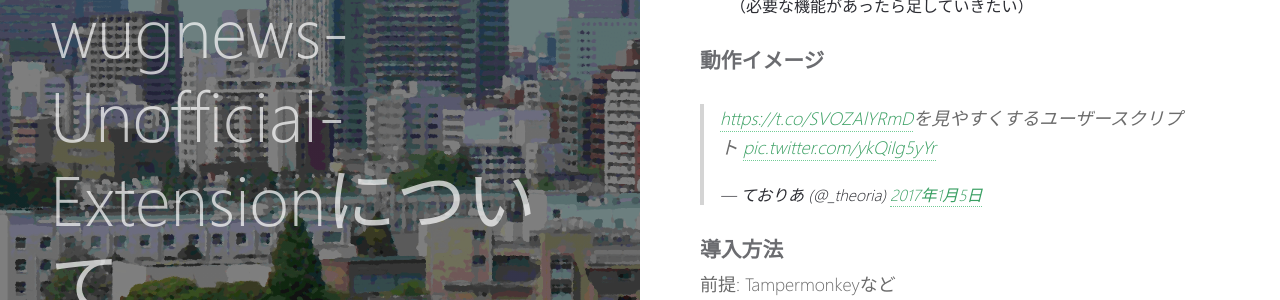
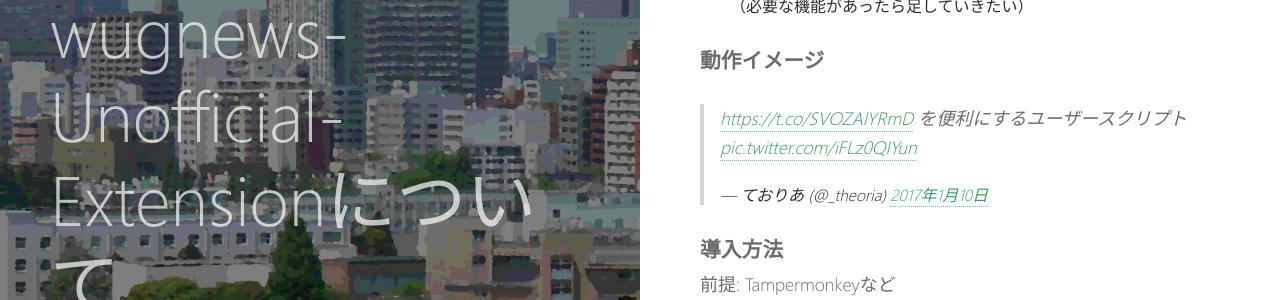
Before and after one commit to theoria24/theoria24.github.io, a Jekyll site: the page built from _posts/2017-1-5-wugnews-Unofficial-Extension.md, in a window 1280 px wide. Shown: the part 347-647 px from the top of the page. Built offline with Jekyll 4.4.1, drawn with Linux system fonts in a browser that asks for light colours; some web fonts are replaced; comment, search, counter and statistics services are not loaded.

Commit message:
ツイートを差し替え

```diff
--- a/_posts/2017-1-5-wugnews-Unofficial-Extension.md
+++ b/_posts/2017-1-5-wugnews-Unofficial-Extension.md
@@ -17,7 +17,7 @@ tags:
 （必要な機能があったら足していきたい）
 
 ### 動作イメージ
-<blockquote class="twitter-video" data-lang="ja"><p lang="und" dir="ltr"><a href="https://t.co/SVOZAlYRmD">https://t.co/SVOZAlYRmD</a>を見やすくするユーザースクリプト <a href="https://t.co/ykQiIg5yYr">pic.twitter.com/ykQiIg5yYr</a></p>&mdash; ておりあ (@_theoria) <a href="https://twitter.com/_theoria/status/817017898090663937">2017年1月5日</a></blockquote>
+<blockquote class="twitter-video" data-lang="ja"><p lang="ja" dir="ltr"><a href="https://t.co/SVOZAlYRmD">https://t.co/SVOZAlYRmD</a> を便利にするユーザースクリプト <a href="https://t.co/iFLz0QIYun">pic.twitter.com/iFLz0QIYun</a></p>&mdash; ておりあ (@_theoria) <a href="https://twitter.com/_theoria/status/818855456613355521">2017年1月10日</a></blockquote>
 <script async src="//platform.twitter.com/widgets.js" charset="utf-8"></script>
 
 ### 導入方法
```
